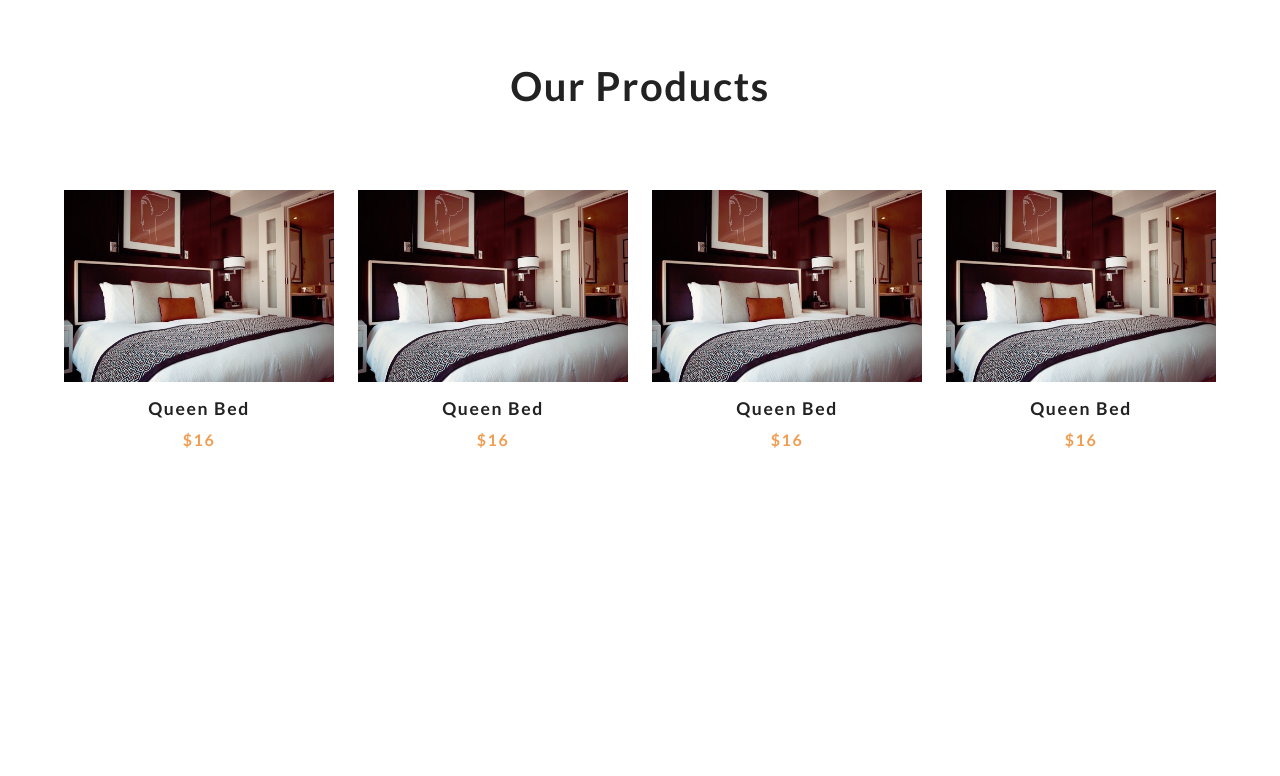
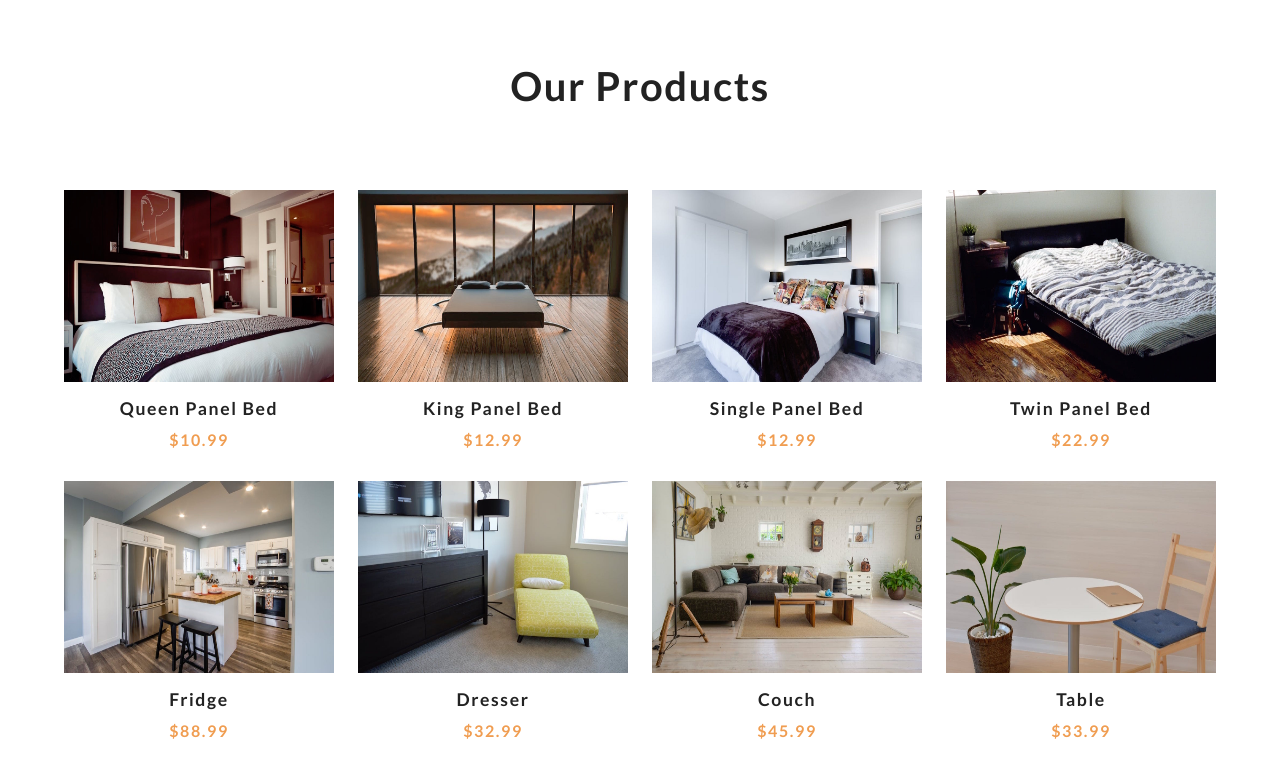
Before and after one commit to ranawp/shopping-cart-with-javascript, a plain HTML site: page index.html in a window 1280 px wide. Shown: the part 802-1578 px from the top of the page. Before the commit the page ends 1315 px from the top, so only its background shows below. Drawn offline with Linux system fonts and the light colour scheme.

Commit message:
display product in ui

```diff
--- a/index.html
+++ b/index.html
@@ -45,54 +45,7 @@
             <h2>Our products</h2>
         </div>
         <div class="products-center">
-            <!-- single product -->
-            <article class="product">
-                <div class="img-container">
-                    <img src="./images/product-1.jpeg" alt="" class="product-img">
-                    <button class="bag-btn" data-id="1">
-                        <i class="fas fa-shopping-cart">Add to bag</i>
-                    </button>
-                </div>
-                <h3>Queen bed</h3>
-                <h4>$16</h4>
-            </article>
-            <!--end of single product -->
-            <!-- single product -->
-            <article class="product">
-                <div class="img-container">
-                    <img src="./images/product-1.jpeg" alt="" class="product-img">
-                    <button class="bag-btn" data-id="1">
-                        <i class="fas fa-shopping-cart">Add to bag</i>
-                    </button>
-                </div>
-                <h3>Queen bed</h3>
-                <h4>$16</h4>
-            </article>
-            <!--end of single product -->
-            <!-- single product -->
-            <article class="product">
-                <div class="img-container">
-                    <img src="./images/product-1.jpeg" alt="" class="product-img">
-                    <button class="bag-btn" data-id="1">
-                        <i class="fas fa-shopping-cart">Add to bag</i>
-                    </button>
-                </div>
-                <h3>Queen bed</h3>
-                <h4>$16</h4>
-            </article>
-            <!--end of single product -->
-            <!-- single product -->
-            <article class="product">
-                <div class="img-container">
-                    <img src="./images/product-1.jpeg" alt="" class="product-img">
-                    <button class="bag-btn" data-id="1">
-                        <i class="fas fa-shopping-cart">Add to bag</i>
-                    </button>
-                </div>
-                <h3>Queen bed</h3>
-                <h4>$16</h4>
-            </article>
-            <!--end of single product -->
+
         </div>
     </section>
     <!-- end of product  -->
--- a/index.js
+++ b/index.js
@@ -0,0 +1,74 @@
+//variables
+
+const cartBtn = document.querySelector(".cart-btn");
+const closeCartBtn = document.querySelector(".close-cart");
+const clearCartBtn = document.querySelector(".clear-cart");
+const cartDOM = document.querySelector(".cart");
+const cartOverlay = document.querySelector(".cart-items");
+const cartTotal = document.querySelector(".cart-total");
+const cartContent = document.querySelector(".cart-content");
+const productDOM = document.querySelector(".products-center");
+
+//cart
+let cart = [];
+
+//getting the products
+class Products {
+    async getProducts() {
+        try {
+            let result = await fetch('products.json');
+            let data = await result.json();
+
+            let products = data.items;
+            products = products.map(item => {
+                const { title, price } = item.fields;
+                const { id } = item.sys
+                const image = item.fields.image.fields.file.url;
+                return { title, price, id, image }
+            })
+            return products
+        } catch (error) {
+            console.log(error)
+        }
+    }
+}
+
+//UI - display products
+class UI {
+    displayProducts(products) {
+        let result = "";
+        products.forEach(product => {
+            result += `
+            <!-- single product -->
+            <article class="product">
+                <div class="img-container">
+                    <img src=${product.image} alt="" class="product-img">
+                    <button class="bag-btn" data-id=${product.id}>
+                        <i class="fas fa-shopping-cart">Add to bag</i>
+                    </button>
+                </div>
+                <h3>${product.title}</h3>
+                <h4>$${product.price}</h4>
+            </article>
+            <!--end of single product -->
+
+
+            `
+        });
+        productDOM.innerHTML = result;
+
+    }
+}
+
+//local storage
+class Storage {
+
+}
+
+document.addEventListener("DOMContentLoaded", () => {
+    const ui = new UI()
+    const products = new Products();
+
+    //get all products
+    products.getProducts().then(products => ui.displayProducts(products))
+})
```
